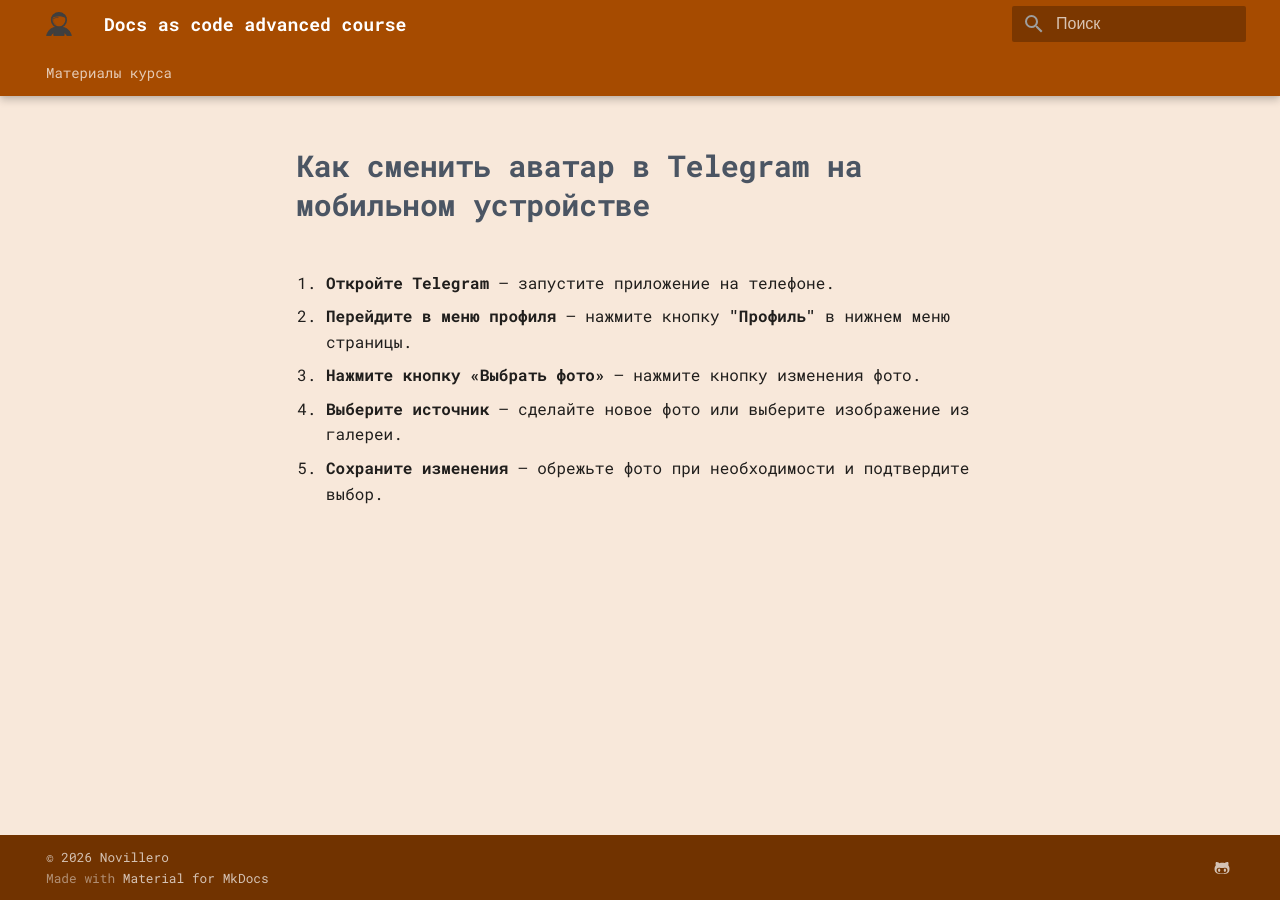
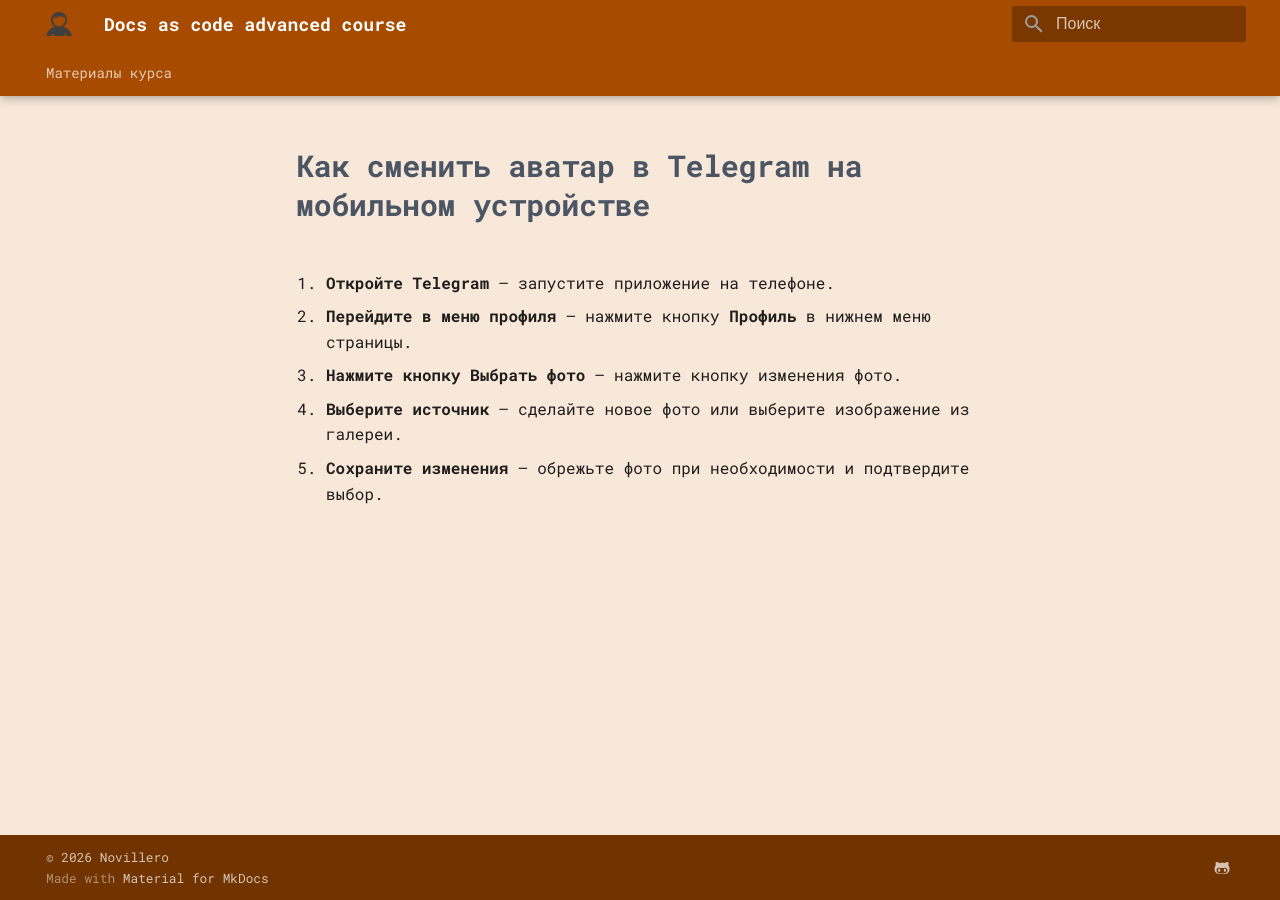
Before and after one commit to novillero/dac-adv-2, an MkDocs documentation site: the page built from docs/instructions/aliquis-instruction.md, in a window 1280 px wide. Built offline with MkDocs 1.6.1 and Material for MkDocs 9.7.7, drawn with Linux system fonts in a browser that asks for light colours; some web fonts are replaced.

Commit message:
внесение правок по ревью, часть 2

```diff
--- a/docs/instructions/aliquis-instruction.md
+++ b/docs/instructions/aliquis-instruction.md
@@ -2,9 +2,9 @@
 
 1. **Откройте Telegram** — запустите приложение на телефоне.
 
-2. **Перейдите в меню профиля** — нажмите кнопку **"Профиль"** в нижнем меню страницы.
+2. **Перейдите в меню профиля** — нажмите кнопку **Профиль** в нижнем меню страницы.
 
-3. **Нажмите кнопку «Выбрать фото»** — нажмите кнопку изменения фото.
+3. **Нажмите кнопку Выбрать фото** — нажмите кнопку изменения фото.
 
 4. **Выберите источник** — сделайте новое фото или выберите изображение из галереи.
 
```
